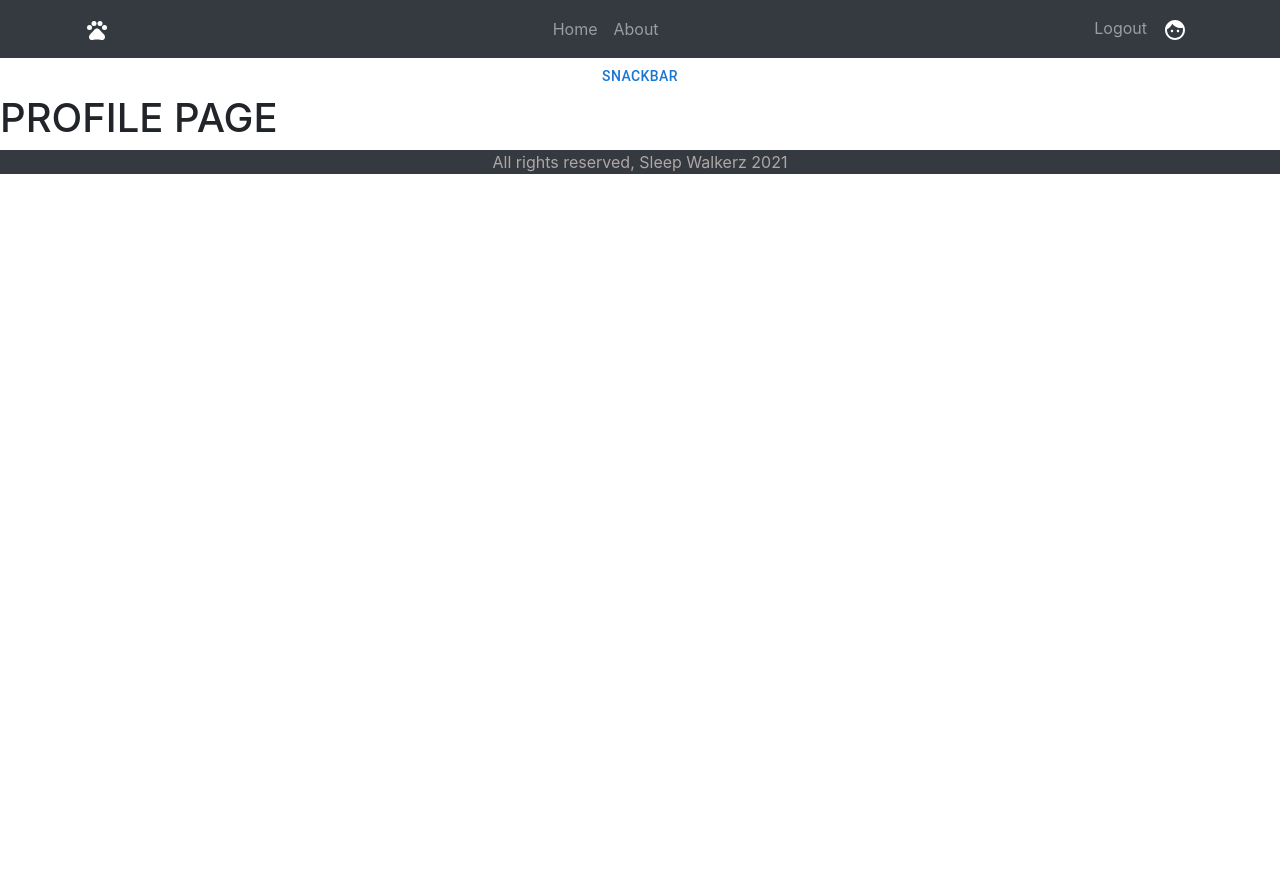
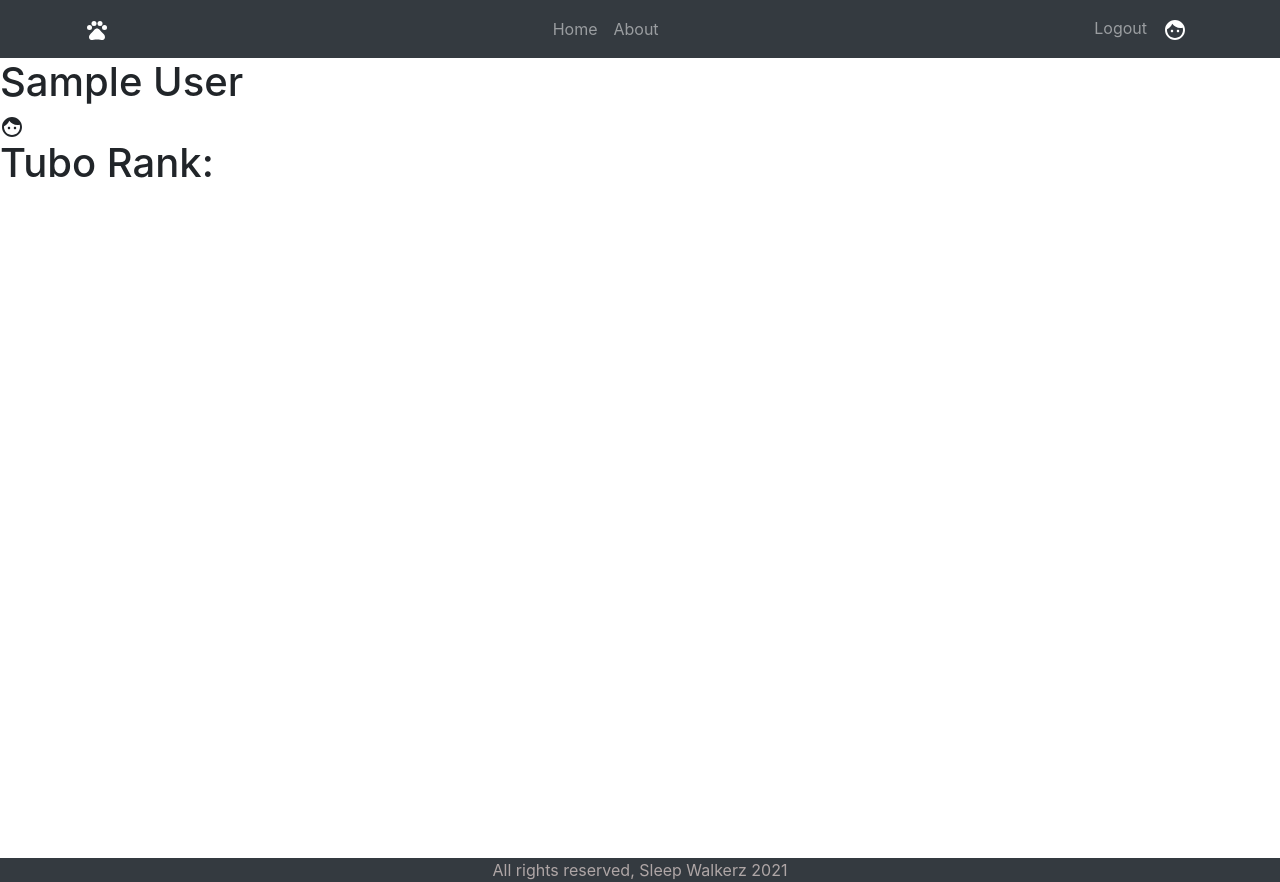
Before and after one commit to chamon562/dtrFrontend, a React (Create React App) app: page /profile in a window 1280 px wide. Before the commit the page ends 800 px from the top, so only its background shows below. Built offline with nearby package versions, Linux system fonts and the light colour scheme; no server answers; sample sign-in values are in the browser's storage.

Commit message:
[Profile.jsx] Add axios.get request to get current user data by passing in user id in the url to show players current turbo rank.

```diff
--- a/src/App.js
+++ b/src/App.js
@@ -79,7 +79,7 @@ function App() {
   return (
     <div className="main">
       <Navbar handleLogout={handleLogout} isAuth={isAuthenticated} />
-      <SnackBar />
+      {/* <SnackBar /> */}
       <div>
         <Switch>
           <Home exact path="/" search={search} searchData={searchData} />
--- a/src/components/Pages/Profile.jsx
+++ b/src/components/Pages/Profile.jsx
@@ -1,9 +1,26 @@
-import React from "react";
+import React, { useState } from "react";
+import FaceIcon from "@mui/icons-material/Face";
+import axios from "axios";
 
-const Profile = () => {
+const Profile = (props) => {
+  const [userData, setUserData] = useState([]);
+  console.log(props);
+  axios
+    .get(`${process.env.REACT_APP_SERVER_URL}/api/users/${props.user.id}`)
+    .then((res) => {
+      setUserData(res.data);
+    })
+    .catch((error) => {
+      console.log(error);
+    });
+  console.log(userData);
   return (
-    <div>
-      <h1>PROFILE PAGE</h1>
+    <div style={{ minHeight: " 100vh" }}>
+      <div>
+        <h1>{props.user.name}</h1>
+        <FaceIcon />
+        <h1>Tubo Rank: {userData.turboRank}</h1>
+      </div>
     </div>
   );
 };
```
